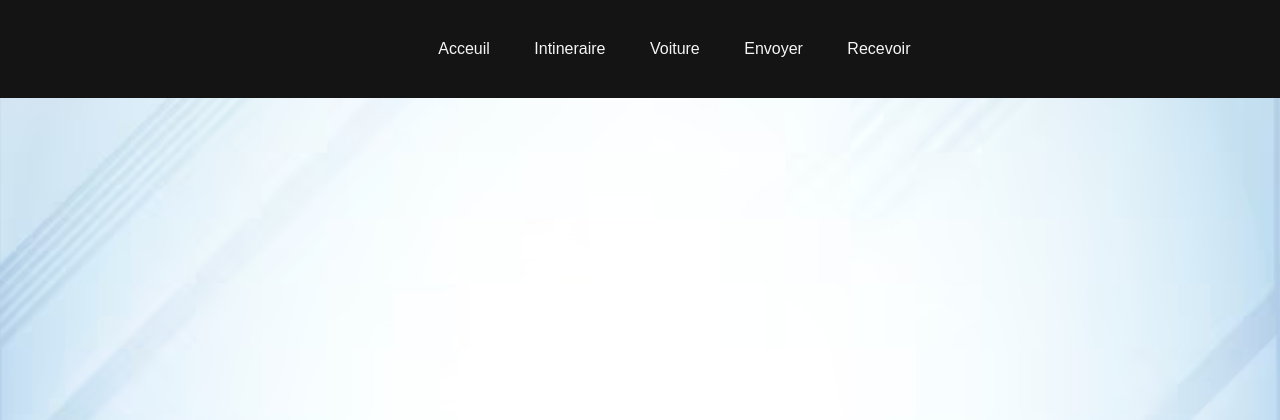
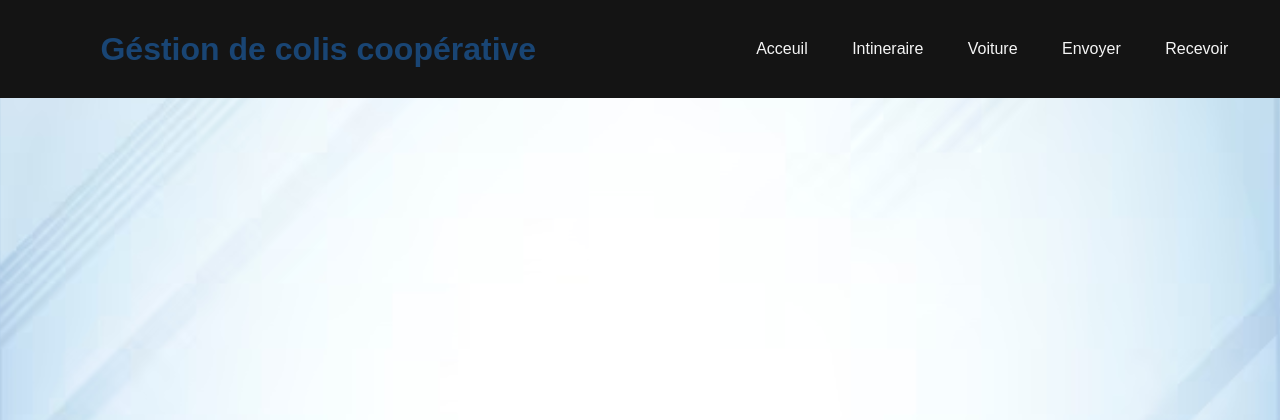
Before and after one commit to christophe1213/gestion_colis, a PHP site: page /header.php in a window 1280 px wide; the page is wider, and only the part inside the window is pictured. Shown: the top 420 px of that part. Run offline with PHP 8.4, Linux system fonts and the light colour scheme.

Commit message:
Modification header

```diff
--- a/header.php
+++ b/header.php
@@ -356,10 +356,18 @@ background-color: #f3f3f3;
     .selection:optional{
         border-radius: 15px;
     }
+    .titre_projet{
+        color: #194574;
+
+    }
+    nav{
+        margin-left: 200px;
+    }
     </style>
 </head>
 <body id="corps">
 <header class="tete" >
+    <h1 class='titre_projet'>Géstion de colis coopérative</h1>
       <nav>
         <ul class="nav_menu">
           <li><a id="navbar" href="index.php">Acceuil</a></li>
```
Also changed, not shown: li.html (+6 -1 lines).
